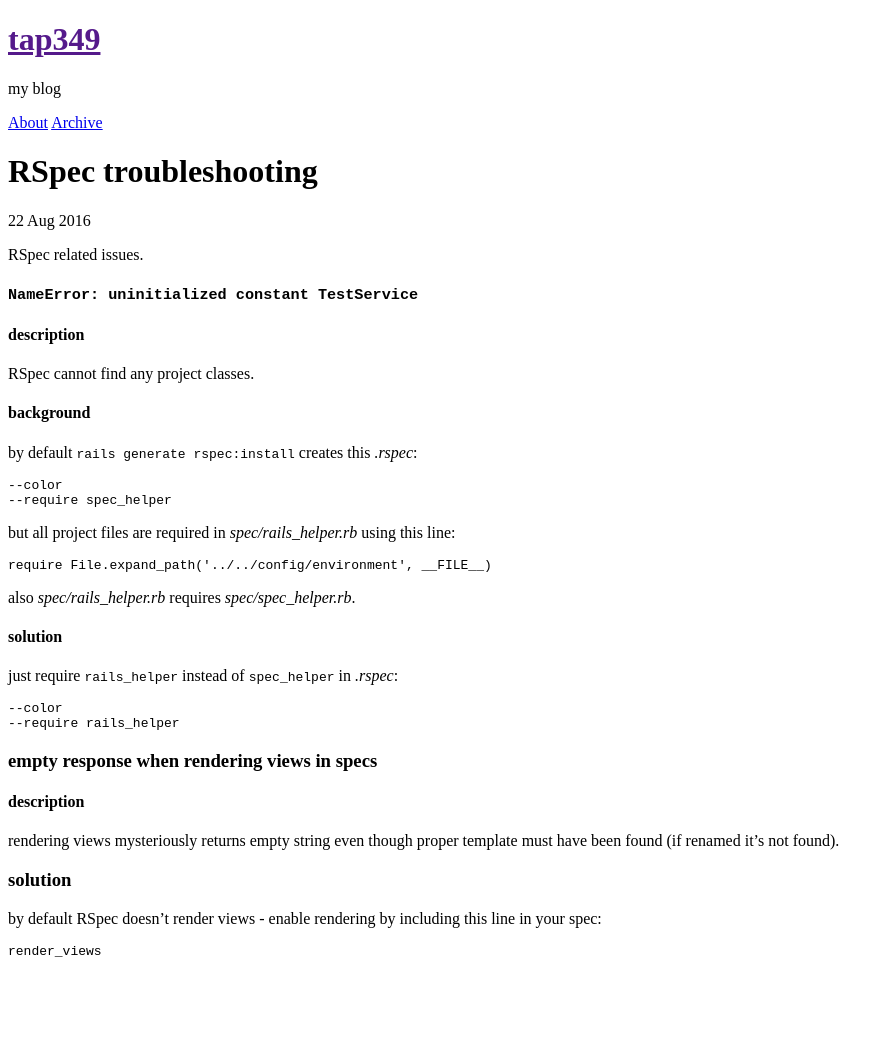
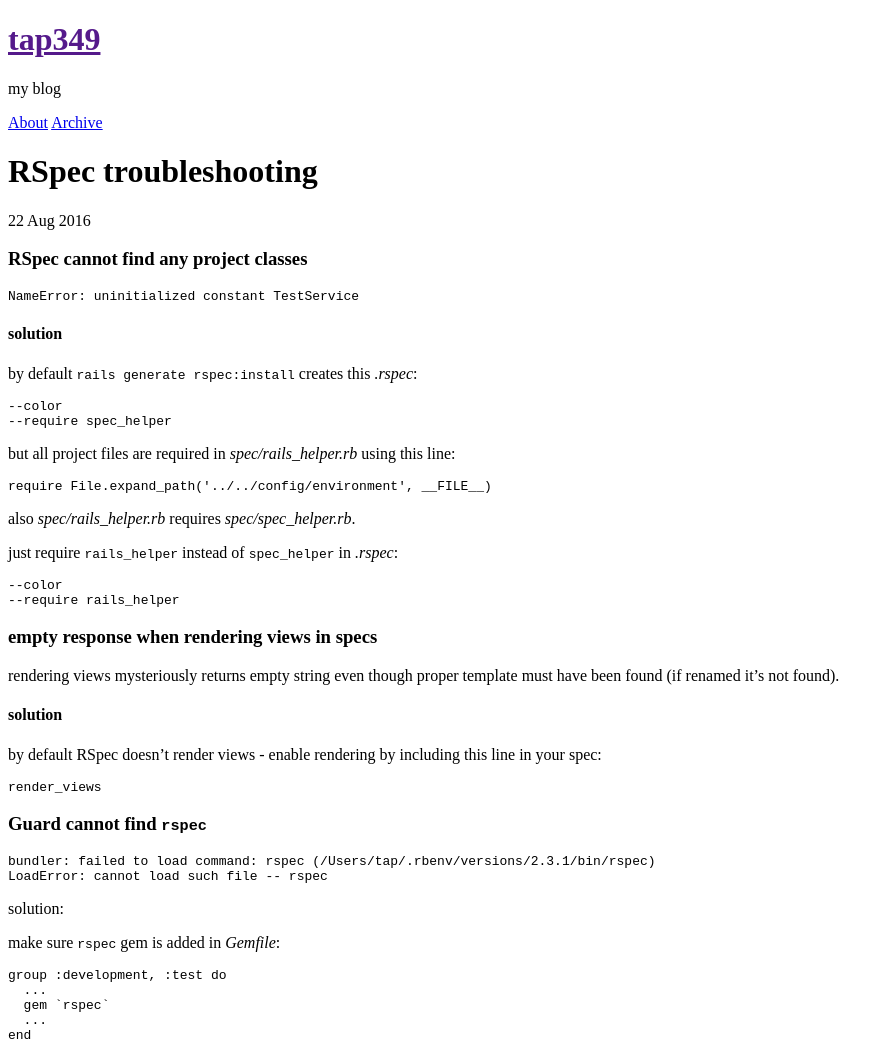
Before and after one commit to tap349/tap349.github.io, a Jekyll site: the page built from _posts/2016-08-22-rspec-troubleshooting.md, in a window 1280 px wide. Shown: the whole page, without its empty margins (0-891 px from the left). Built offline with Jekyll 4.4.1, drawn with Linux system fonts in a browser that asks for light colours; before the commit the page ends 972 px from its top, so only the background shows below that.

Commit message:
update 2017-05-26_14:15:14

````diff
--- a/_posts/2016-08-22-rspec-troubleshooting.md
+++ b/_posts/2016-08-22-rspec-troubleshooting.md
@@ -6,17 +6,15 @@
 categories: [rails, rspec, troubleshooting]
 ---
 
-RSpec related issues.
-
 <!-- more -->
 
-### `NameError: uninitialized constant TestService`
+### RSpec cannot find any project classes
 
-#### description
+```sh
+NameError: uninitialized constant TestService
+```
 
-RSpec cannot find any project classes.
-
-#### background
+#### solution
 
 by default `rails generate rspec:install` creates this _.rspec_:
 
@@ -44,12 +40,10 @@
 
 ### empty response when rendering views in specs
 
-#### description
-
 rendering views mysteriously returns empty string even though proper template
 must have been found (if renamed it's not found).
 
-### solution
+#### solution
 
 by default RSpec doesn't render views - enable rendering by including
 this line in your spec:
@@ -57,3 +51,22 @@
 ```ruby
 render_views
 ```
+
+### Guard cannot find `rspec`
+
+```sh
+bundler: failed to load command: rspec (/Users/tap/.rbenv/versions/2.3.1/bin/rspec)
+LoadError: cannot load such file -- rspec
+```
+
+solution:
+
+make sure `rspec` gem is added in _Gemfile_:
+
+```ruby
+group :development, :test do
+  ...
+  gem `rspec`
+  ...
+end
+```
````
Also changed, not shown: other parts of _posts/2016-08-22-rspec-troubleshooting.md (+0 -2 lines), _posts/2017-04-17-bundler.md (+0 -1 lines).
